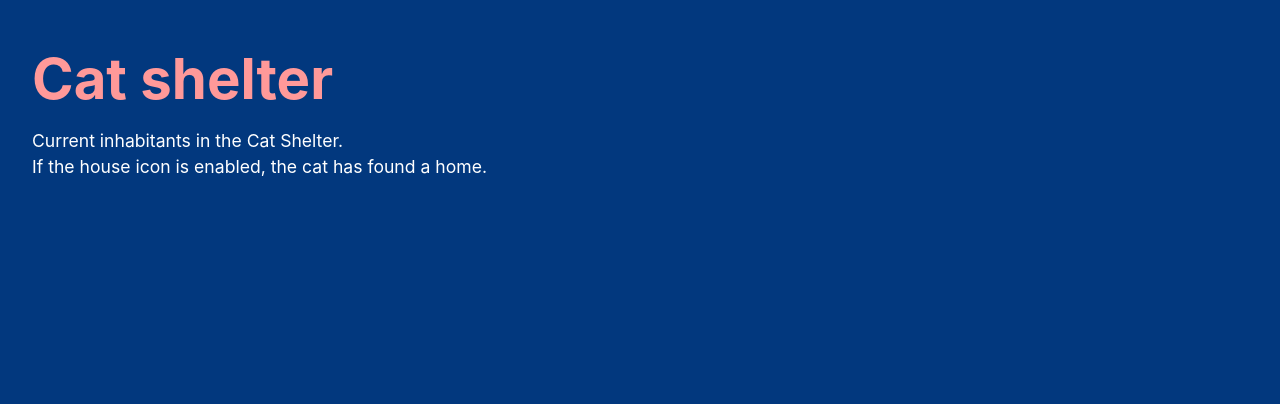
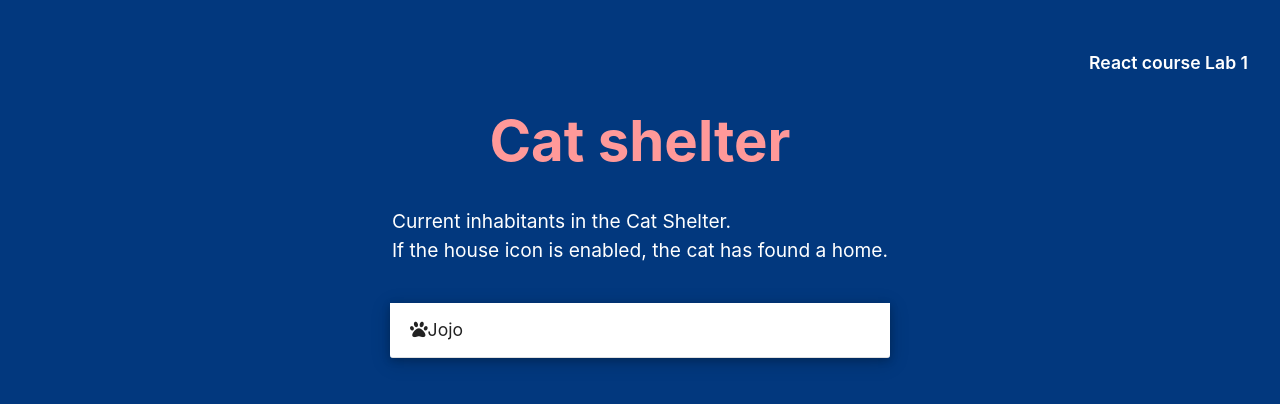
Before and after one commit to karinlj/react-course-lab1, a React (Vite) app: page / in a window 1280 px wide. Shown: the top 404 px of the page. Built offline with nearby package versions, Linux system fonts and the light colour scheme.

Commit message:
first cat item in list

```diff
--- a/src/App.jsx
+++ b/src/App.jsx
@@ -1,15 +1,43 @@
-import { useState } from "react";
+import { useState, useEffect } from "react";
 import "./App.scss";
+import Header from "./components/Header";
 
 function App() {
+  const [cats, setCats] = useState([
+    {
+      id: Math.random(),
+      catname: "Jojo",
+      goOutside: true,
+      foundHome: false,
+    },
+  ]);
+
+  useEffect(() => {}, []);
+
   return (
     <>
+      <Header />
       <section className="shelter-section">
         <h1>Cat shelter</h1>
         <p className="preamble">
           Current inhabitants in the Cat Shelter. <br />
           If the house icon is enabled, the cat has found a home.
         </p>
+
+        <ul className="cat-list">
+          {cats &&
+            cats.map((cat) => {
+              return (
+                <li className="cat-list-item" key={cat.id}>
+                  <div>
+                    {" "}
+                    <i className="fas fa-paw" aria-hidden="true"></i>
+                    <span>{cat.catname}</span>
+                  </div>
+                </li>
+              );
+            })}
+        </ul>
       </section>
     </>
   );
--- a/src/App.scss
+++ b/src/App.scss
@@ -4,3 +4,39 @@
   margin: 0 auto;
   padding: 2rem;
 }
+.shelter-section {
+  max-width: 500px;
+  margin: 0 auto;
+  display: flex;
+  flex-direction: column;
+  justify-content: center;
+  align-items: center;
+}
+.preamble {
+  font-size: 1.2rem;
+}
+.cat-list {
+  box-shadow: $themeBoxShadow;
+  width: 100%;
+  margin: 1.2rem;
+  .cat-list-item {
+    display: flex;
+    justify-content: space-between;
+    align-items: center;
+    background-color: #fff;
+    line-height: 1.5rem;
+    padding: 15px 20px;
+    margin: 0;
+    border-bottom: 1px solid $themeBorderColor;
+    color: $themecolor;
+    &:first-of-type {
+      border-radius: $themeBorderRadius $themeBorderRadius 0 0;
+    }
+    &:last-of-type {
+      border-radius: 0 0 $themeBorderRadius $themeBorderRadius;
+    }
+    span {
+      color: $themecolor;
+    }
+  }
+}
--- /dev/null
+++ b/src/components/Header.jsx
@@ -0,0 +1,9 @@
+const Header = () => {
+  return (
+    <header>
+      <p className="header-text">React course Lab 1</p>
+    </header>
+  );
+};
+
+export default Header;
```
